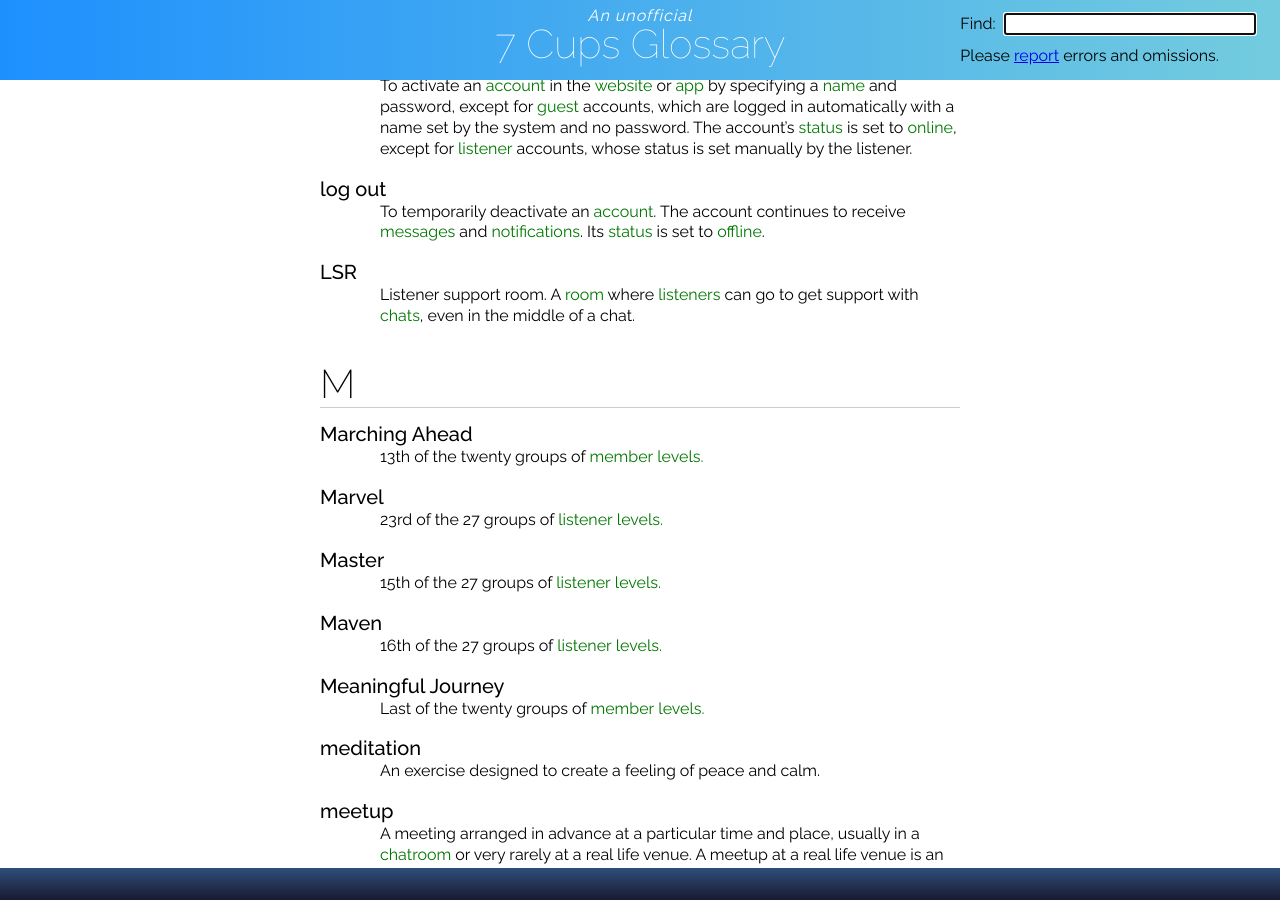
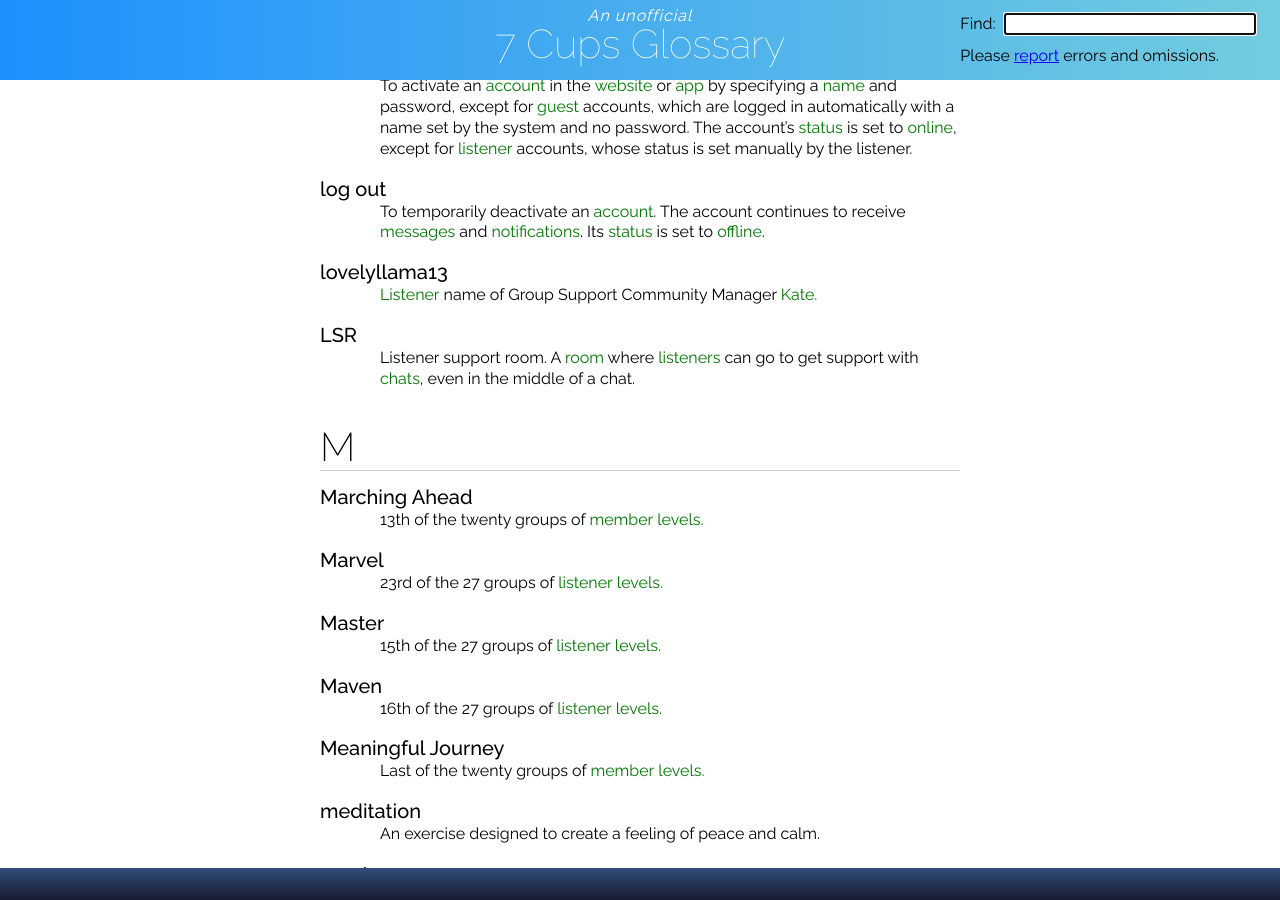
Before and after one commit to RarelyCharlie/rarelycharlie.github.io, a Jekyll site: the page built from glossary.md, in a window 1280 px wide and 900 px high, scrolled down 12864 px. Built offline with Jekyll 4.4.1, drawn with Linux system fonts in a browser that asks for light colours.

Commit message:
add lovelyllama13

```diff
--- a/glossary.md
+++ b/glossary.md
@@ -477,6 +477,9 @@ To activate an ~~account~~ in the ~~website~~ or ~~app~~ by specifying a ~~name~
 # log out
 To temporarily deactivate an ~~account~~. The account continues to receive ~~messages/message~~ and ~~notifications/notification~~. Its ~~status~~ is set to ~~offline~~.
 
+# lovelyllama13
+~~Listener~~ name of Group Support Community Manager ~~Kate.~~
+
 # LSR
 Listener support room. A ~~room~~ where ~~listeners/listener~~ can go to get support with ~~chats/chat~~, even in the middle of a chat.
 
```
